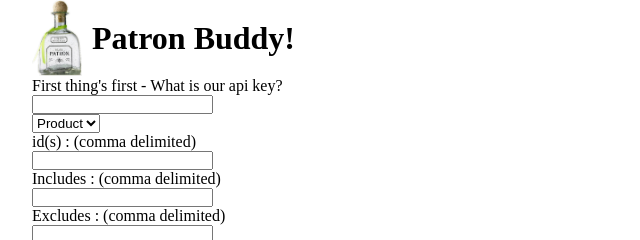
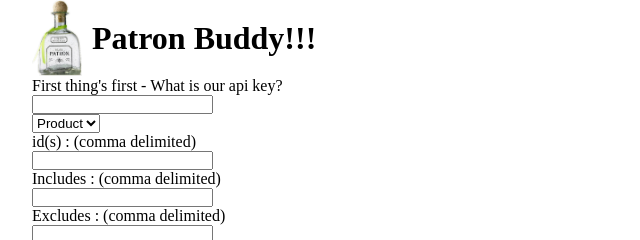
Before and after one commit to dylanbathurst/Patron-Buddy, a plain HTML site: page index.html in a window 1280 px wide. Shown: the top 240 px of the page, 128-768 px from the left. Drawn offline with Linux system fonts and the light colour scheme; a script that the page names is missing.

Commit message:
added beautiful exclamation marks

```diff
--- a/index.html
+++ b/index.html
@@ -8,7 +8,7 @@
 
 </head>
 <body>
-<h1><img src="imgs/patron.png" />Patron Buddy!</h1>
+<h1><img src="imgs/patron.png" />Patron Buddy!!!</h1>
 <div id="input">
   <form action="" method="get" id="inputForm">
     <p>First thing's first - What is our api key?</p>
```
